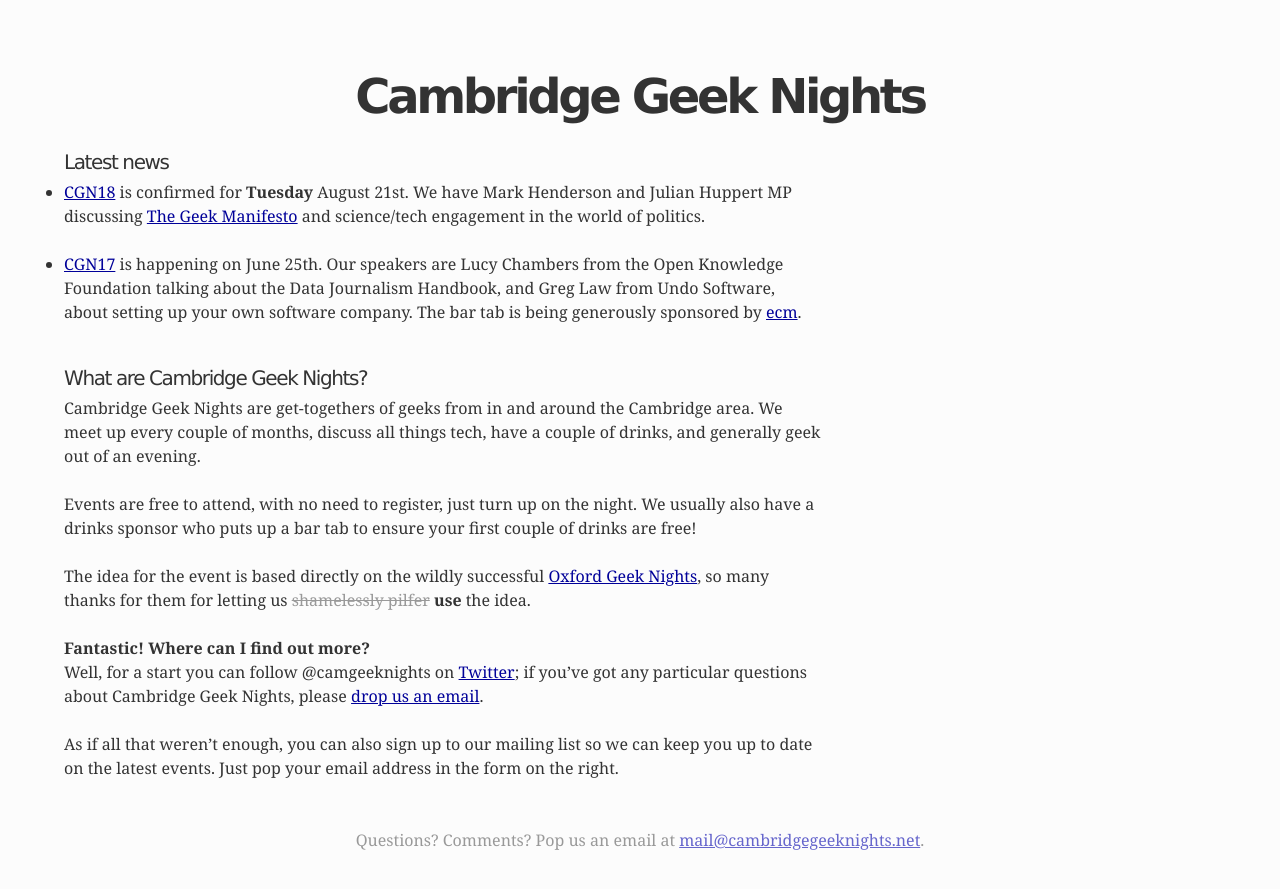
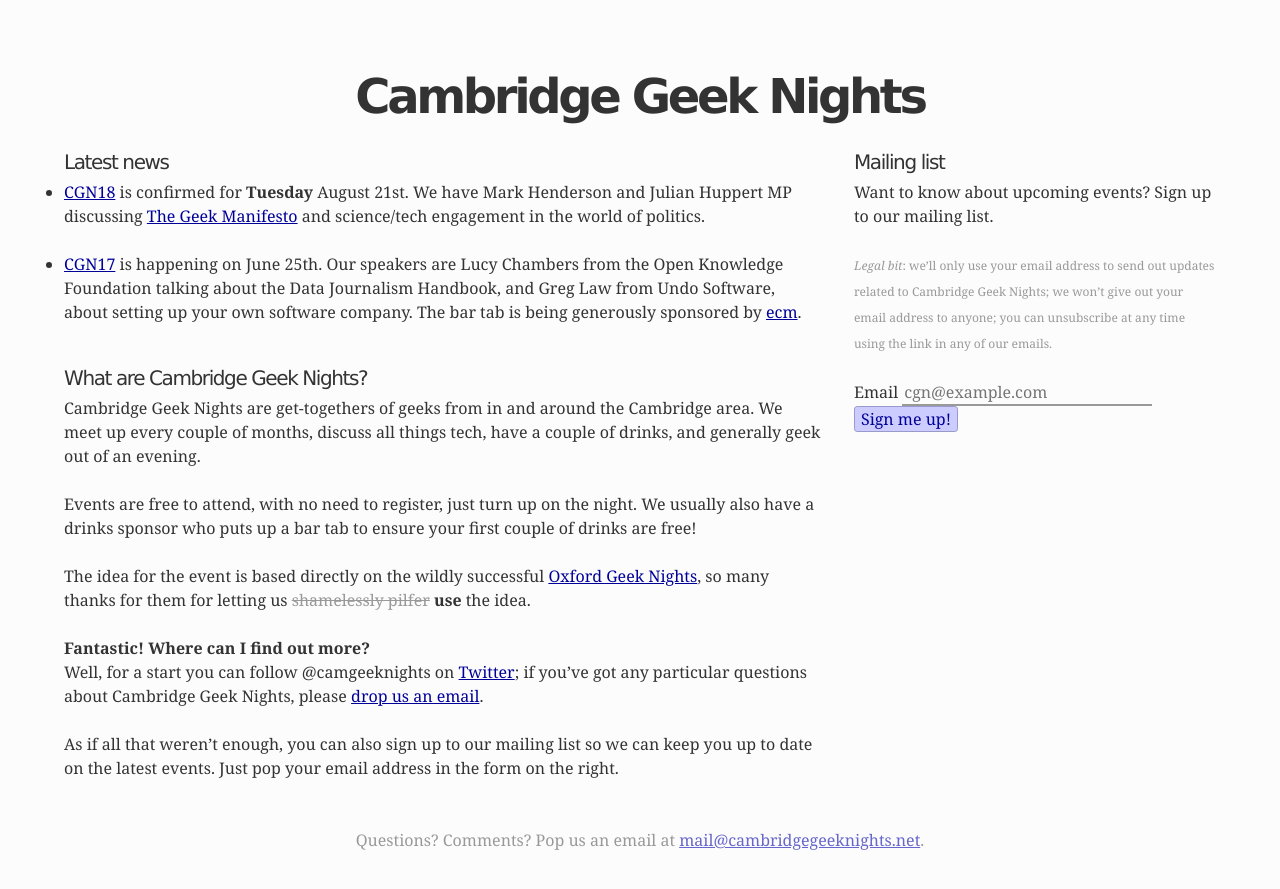
Before and after one commit to cambridgegeeknights/cambridgegeeknights.github.io, a Jekyll site: the page built from index.html, in a window 1280 px wide. Shown: the top 889 px of the page. Built offline with Jekyll 4.4.1, drawn with Linux system fonts in a browser that asks for light colours; Markdown is read by kramdown in place of the engine named in the settings.

Commit message:
Add mailing list signup form.

```diff
--- /dev/null
+++ b/_includes/mailinglist.html
@@ -0,0 +1,23 @@
+<div id="secondary">
+  <h2>Mailing list</h2>
+  <p>Want to know about upcoming events? Sign up to our mailing list.</p>
+  <p><small><em>Legal bit</em>: we&rsquo;ll only use your email address to send
+  out updates related to Cambridge Geek Nights; we won&rsquo;t give out your
+  email address to anyone; you can unsubscribe at any time using the link in any
+  of our emails.</small></p>
+
+  <!-- Begin MailChimp Signup Form -->
+  <div id="mc_embed_signup">
+  <form action="http://cambridgegeeknights.us2.list-manage.com/subscribe/post?u=08f9232f9f5648e9f9e352782&amp;id=009b6c790f" method="post" id="mc-embedded-subscribe-form" name="mc-embedded-subscribe-form" class="validate" target="_blank" novalidate>
+    <div>
+      <label for="mce-EMAIL">Email</label>
+      <input type="email" placeholder="cgn@example.com" name="EMAIL" id="mce-EMAIL">
+      <!-- real people should not fill this in and expect good things - do not remove this or risk form bot signups-->
+      <div style="position: absolute; left: -5000px;"><input type="text" name="b_08f9232f9f5648e9f9e352782_009b6c790f" value=""></div>
+      <button type="submit">Sign me up!</button>
+    </div>
+  </form>
+  </div>
+
+  <!--End mc_embed_signup-->
+</div>
--- a/_includes/sidebar.html
+++ /dev/null
@@ -1,2 +0,0 @@
-<div id="secondary">
-</div>
--- a/_layouts/homepage.html
+++ b/_layouts/homepage.html
@@ -10,7 +10,7 @@
 
     {{ content }}
 
-    {% include sidebar.html %}
+    {% include mailinglist.html %}
 
     {% include footer.html %}
   </body>
```
